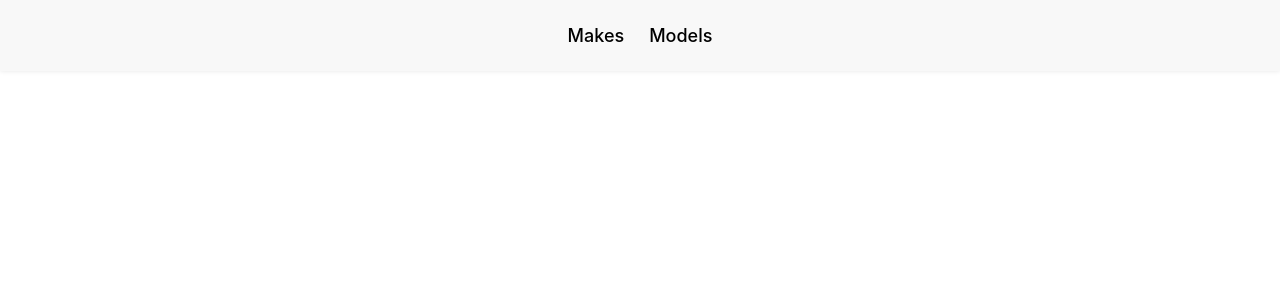
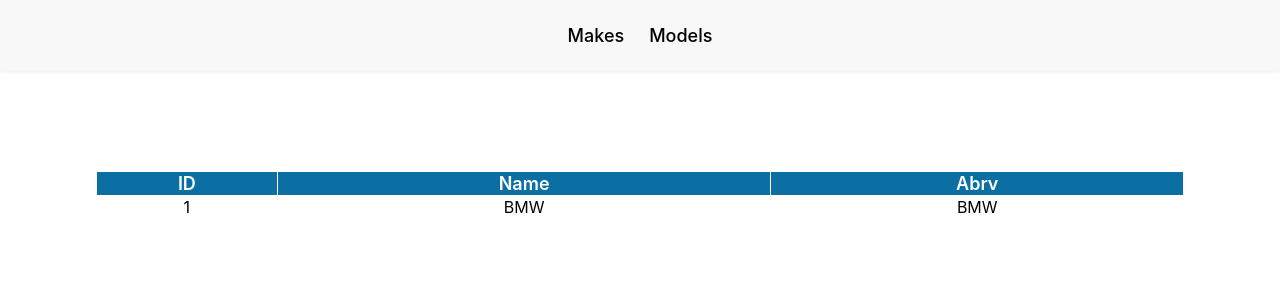
Before and after one commit to dtomicic/mono-task, a React (Create React App) app: page / in a window 1280 px wide. Shown: the top 300 px of the page. Built offline with nearby package versions, Linux system fonts and the light colour scheme.

Commit message:
table component created

```diff
--- a/package.json
+++ b/package.json
@@ -6,6 +6,7 @@
     "@testing-library/jest-dom": "^5.17.0",
     "@testing-library/react": "^13.4.0",
     "@testing-library/user-event": "^13.5.0",
+    "prop-types": "^15.8.1",
     "react": "^18.2.0",
     "react-dom": "^18.2.0",
     "react-scripts": "5.0.1",
--- a/src/App.css
+++ b/src/App.css
@@ -3,3 +3,9 @@
     padding: 0;
     box-sizing: border-box;
 }
+
+.main-section {
+    display: flex;
+    justify-content: center;
+    margin-top: 100px;
+}
--- a/src/App.jsx
+++ b/src/App.jsx
@@ -1,12 +1,16 @@
 import React from "react";
 import "./App.css";
 import Navigation from "./components/Navigation/Navigation";
+import Table from "./components/Table/Table";
 
 function App() {
   return (
-    <div>
+    <>
       <Navigation />
-    </div>
+      <div className="main-section">
+        <Table />
+      </div>
+    </>
   );
 }
 
--- /dev/null
+++ b/src/components/Table/Table.jsx
@@ -0,0 +1,25 @@
+import React from "react";
+import "./style.css";
+
+function Table() {
+  return (
+    <table className="table">
+      <thead>
+        <tr>
+          <th>ID</th>
+          <th>Name</th>
+          <th>Abrv</th>
+        </tr>
+      </thead>
+      <tbody>
+        <tr>
+          <td>1</td>
+          <td>BMW</td>
+          <td>BMW</td>
+        </tr>
+      </tbody>
+    </table>
+  );
+}
+
+export default Table;
--- /dev/null
+++ b/src/components/Table/style.css
@@ -0,0 +1,24 @@
+table.table {
+    text-align: center;
+    border-collapse: collapse;
+    width: 85%;
+  }
+  table.table td, table.table th {
+    border: 1px solid #FFFFFF;
+    padding: 1px 0px;
+  }
+  table.table tbody td {
+    font-size: 16px;
+  }
+  table.table tr:nth-child(even) {
+    background: #D0E4F5;
+  }
+  table.table thead {
+    background: #0B6FA4;
+  }
+  table.table thead th {
+    font-size: 18px;
+    font-weight: 600;
+    color: #FFFFFF;
+    text-align: center;
+  }
```
Also changed, not shown: .eslintrc.json, 1 other file (tests, documents, lock files or other folders).
